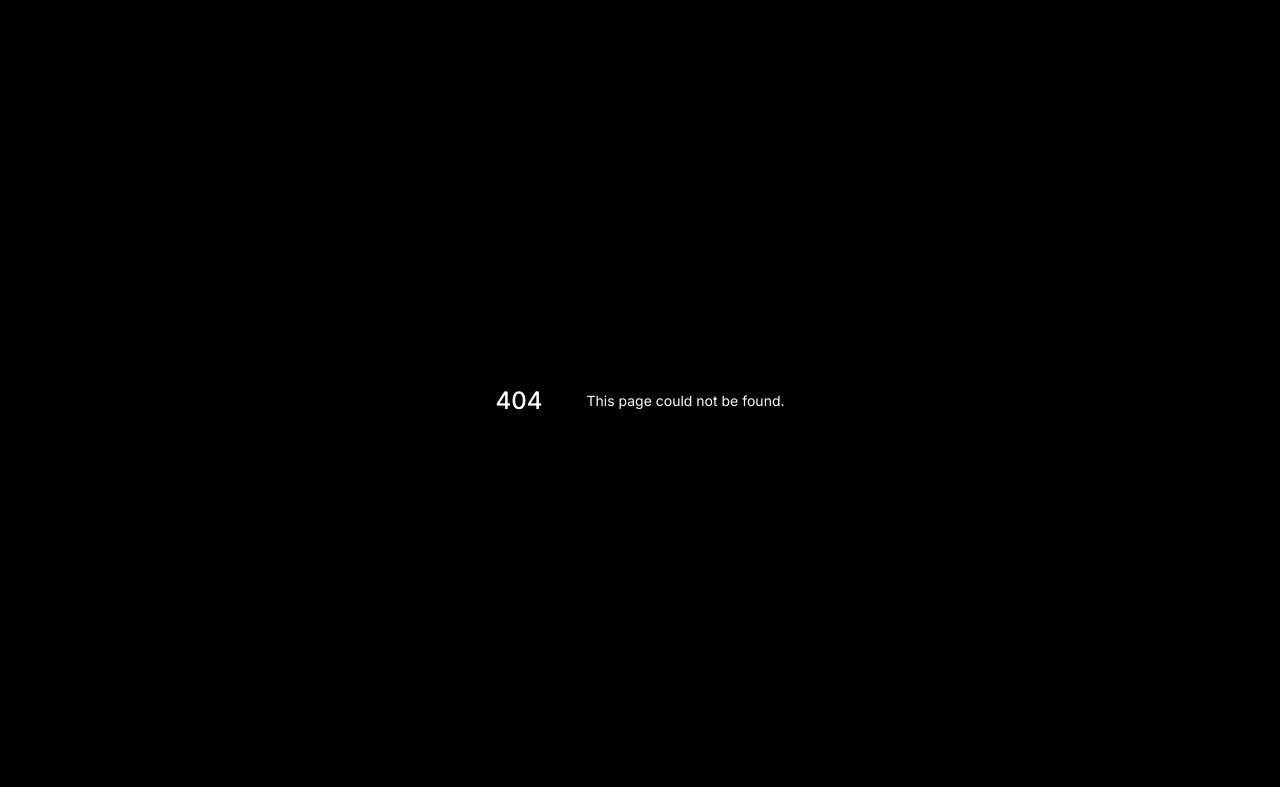
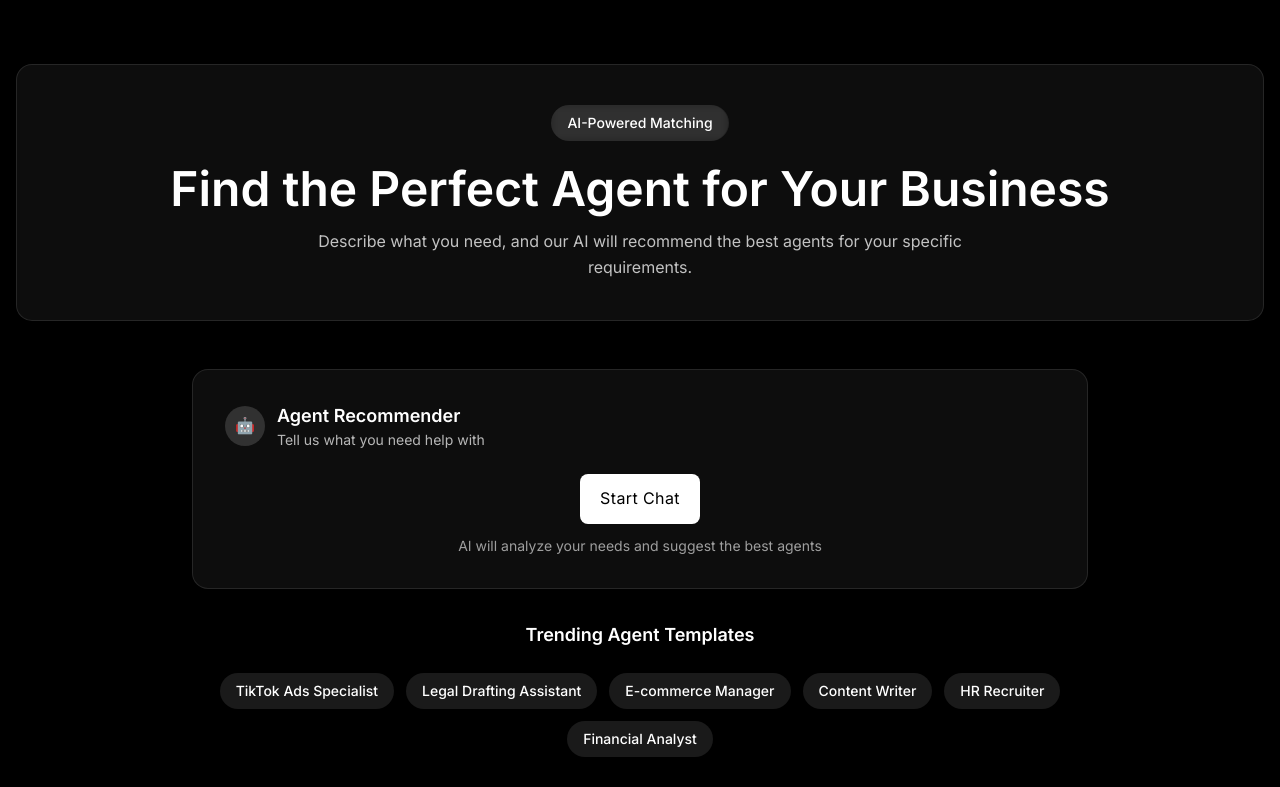
Before and after one commit to pumpscoutx/replivo-ai, a Next.js app: page /find-agent in a window 1280 px wide. Before the commit this address had no page. Shown: the top 787 px of the page. Built offline with nearby package versions, Linux system fonts and the light colour scheme.

Commit message:
feat: add Find Agent and Request Agent pages; route header links; inline recommender and templates

```diff
--- /dev/null
+++ b/app/find-agent/page.tsx
@@ -0,0 +1,76 @@
+'use client'
+
+import { useState } from 'react'
+import AgentRecommender from '@/components/AgentRecommender'
+import { useRouter } from 'next/navigation'
+
+export default function FindAgentPage() {
+  const [showChat, setShowChat] = useState(false)
+  const router = useRouter()
+
+  const trendingTemplates = [
+    'TikTok Ads Specialist',
+    'Legal Drafting Assistant',
+    'E-commerce Manager',
+    'Content Writer',
+    'HR Recruiter',
+    'Financial Analyst',
+  ]
+
+  return (
+    <main className="min-h-screen bg-landing-gradient">
+      <div className="container-max section-padding">
+        <section className="text-center mb-12 card-glass-dark p-10">
+          <div className="inline-flex items-center space-x-2 bg-white/10 backdrop-blur-sm rounded-full px-4 py-2 mb-6">
+            <span className="text-sm font-medium text-white">AI-Powered Matching</span>
+          </div>
+          <h1 className="font-clash text-4xl md:text-5xl text-white mb-4">Find the Perfect Agent for Your Business</h1>
+          <p className="text-white/75 max-w-2xl mx-auto">Describe what you need, and our AI will recommend the best agents for your specific requirements.</p>
+        </section>
+
+        <section className="max-w-4xl mx-auto">
+          {/* Agent Recommender */}
+          <div className="card-glass-dark p-8 rounded-2xl mb-8">
+            <div className="flex items-center space-x-3 mb-6">
+              <div className="w-10 h-10 bg-white/15 rounded-full flex items-center justify-center">🤖</div>
+              <div>
+                <h3 className="text-lg font-semibold text-white">Agent Recommender</h3>
+                <p className="text-sm text-white/70">Tell us what you need help with</p>
+              </div>
+            </div>
+
+            {!showChat ? (
+              <div className="text-center">
+                <button onClick={() => setShowChat(true)} className="btn-white">Start Chat</button>
+                <p className="text-white/60 text-sm mt-3">AI will analyze your needs and suggest the best agents</p>
+              </div>
+            ) : (
+              <AgentRecommender
+                onClose={() => setShowChat(false)}
+                onRequestCustom={() => router.push('/request-agent')}
+              />
+            )}
+          </div>
+
+          {/* Trending Templates */}
+          <div className="text-center">
+            <h4 className="text-lg font-semibold mb-6 text-white">Trending Agent Templates</h4>
+            <div className="flex flex-wrap justify-center gap-3 mb-8">
+              {trendingTemplates.map((t) => (
+                <button key={t} onClick={() => router.push('/request-agent')} className="px-4 py-2 bg-white/10 hover:bg-white/15 rounded-full text-sm font-medium text-white transition-smooth">
+                  {t}
+                </button>
+              ))}
+            </div>
+
+            <div className="card-glass-dark p-6 rounded-xl max-w-2xl mx-auto text-center">
+              <h5 className="font-semibold mb-2 text-white">Can't Find What You Need?</h5>
+              <p className="text-white/70 mb-4">Describe your custom agent requirements and we'll build it for you.</p>
+              <button onClick={() => router.push('/request-agent')} className="btn-white">Request Custom Agent</button>
+            </div>
+          </div>
+        </section>
+      </div>
+    </main>
+  )
+}
--- /dev/null
+++ b/app/request-agent/page.tsx
@@ -0,0 +1,21 @@
+'use client'
+
+import CustomAgentRequestor from '@/components/CustomAgentRequestor'
+import { useRouter } from 'next/navigation'
+
+export default function RequestAgentPage() {
+  const router = useRouter()
+  return (
+    <main className="min-h-screen bg-landing-gradient">
+      <div className="container-max section-padding">
+        <section className="text-center mb-8">
+          <h1 className="font-clash text-4xl md:text-5xl text-white mb-3">Didn’t find what you need? Build your own.</h1>
+          <p className="text-white/75 max-w-2xl mx-auto">Describe your custom agent idea and we’ll spin up a build plan.</p>
+        </section>
+        <div className="max-w-4xl mx-auto">
+          <CustomAgentRequestor onClose={() => router.push('/')} onBack={() => router.push('/find-agent')} />
+        </div>
+      </div>
+    </main>
+  )
+}
--- a/components/Header.tsx
+++ b/components/Header.tsx
@@ -29,9 +29,9 @@ export default function Header({ onLogoClick, onProgressTracker, onSignIn, onGet
 
 						{/* Desktop Navigation */}
 						<nav className="hidden md:flex items-center gap-8">
-							<a href="#pricing" className="text-white/70 hover:text-white transition-colors">Pricing</a>
-							<a href="#agents" className="text-white/70 hover:text-white transition-colors">Agents</a>
-							<a href="#request" className="text-white/70 hover:text-white transition-colors">Request Agent</a>
+							<a href="/find-agent" className="text-white/70 hover:text-white transition-colors">Agents</a>
+							<a href="/find-agent" className="text-white/70 hover:text-white transition-colors">Pricing</a>
+							<a href="/request-agent" className="text-white/70 hover:text-white transition-colors">Request Agent</a>
 							<a href="#support" className="text-white/70 hover:text-white transition-colors">Support</a>
 						</nav>
 
```
